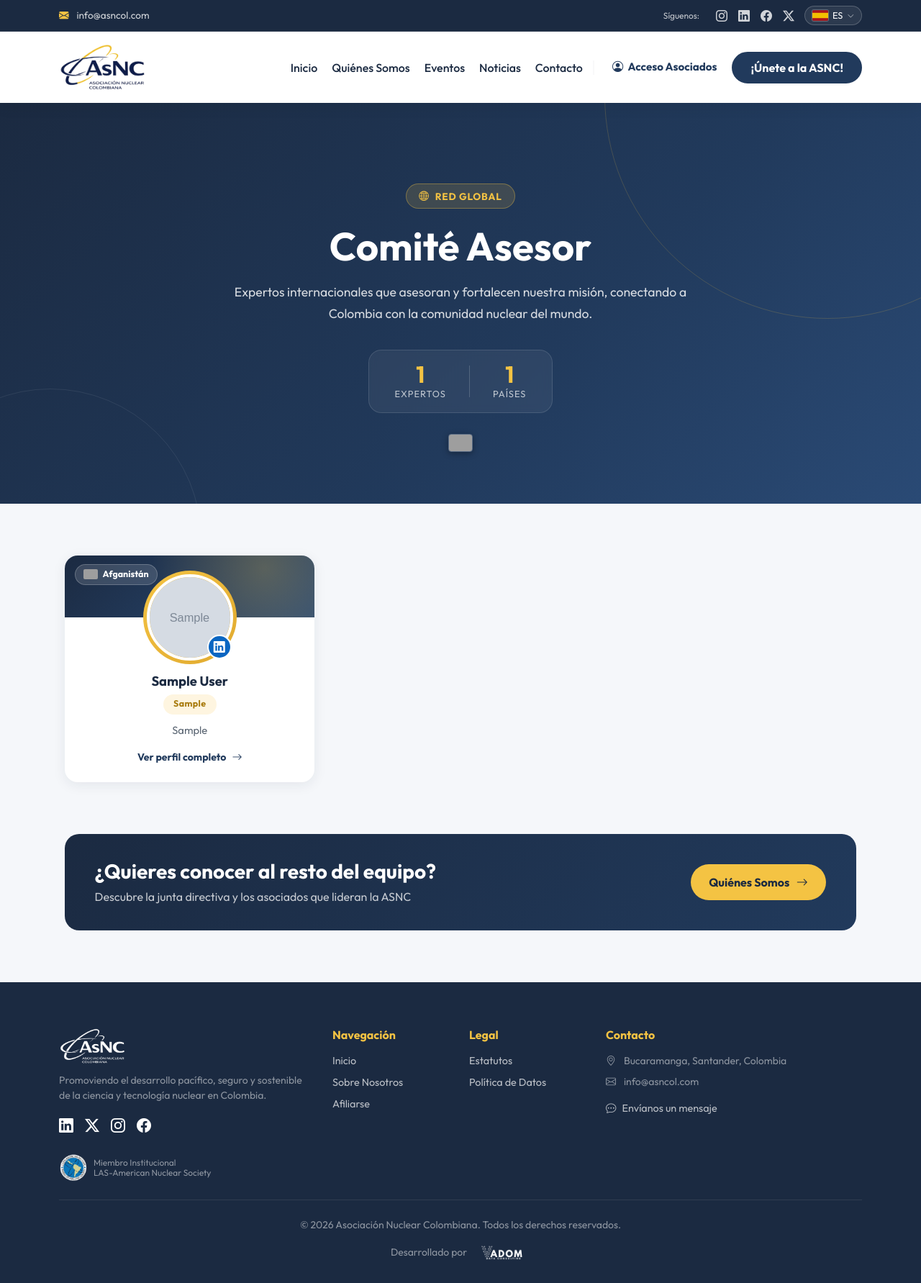
After one commit to Santiago-caicedo/ASNC_WEB, a Django app: page /comite-asesor/ in a window 1280 px wide. The commit adds this page. Shown: the whole page at 72% size. Run offline with Django 5.2, Linux system fonts and the light colour scheme; tables that the repository leaves empty hold one stand-in row (values such as "Sample post"); grey boxes marked "Sample" are stand-in pictures; grey boxes are pictures that could not be loaded.

Commit message:
feat(comite-asesor): página dedicada del Comité Asesor en /comite-asesor/
- Nueva vista AdvisoryCommitteeView con conteo de expertos y países
- Plantilla con hero, banderas, tarjetas y modal de perfil (JSON con escapejs)
- Botón de enlace desde la sección Comité Asesor en Quiénes Somos

Co-Authored-By: Claude Fable 5 <noreply@anthropic.com>

```diff
--- /dev/null
+++ b/website/templates/website/comite_asesor.html
@@ -0,0 +1,525 @@
+{% extends 'base.html' %}
+{% load static %}
+{% load i18n %}
+
+{% block title %}{% trans "Comité Asesor" %}{% endblock %}
+{% block meta_description %}{% trans "Conoce al Comité Asesor de la Asociación Nuclear Colombiana: expertos internacionales que asesoran y fortalecen la misión del gremio nuclear de Colombia." %}{% endblock %}
+{% block og_title %}{% trans "Comité Asesor" %} | ASNC{% endblock %}
+{% block og_description %}{% trans "Expertos internacionales que asesoran y fortalecen nuestra misión." %}{% endblock %}
+
+{% block content %}
+
+<!-- Hero -->
+<section class="advisory-hero">
+    <div class="hero-orbit hero-orbit-1"></div>
+    <div class="hero-orbit hero-orbit-2"></div>
+    <div class="container position-relative">
+        <div class="text-center">
+            <span class="hero-tag reveal"><i class="bi bi-globe2 me-2"></i>{% trans "Red Global" %}</span>
+            <h1 class="hero-title reveal">{% trans "Comité Asesor" %}</h1>
+            <p class="hero-subtitle reveal">
+                {% trans "Expertos internacionales que asesoran y fortalecen nuestra misión, conectando a Colombia con la comunidad nuclear del mundo." %}
+            </p>
+
+            {% if members %}
+            <div class="hero-stats reveal">
+                <div class="stat-item">
+                    <span class="stat-number">{{ members|length }}</span>
+                    <span class="stat-label">{% trans "Expertos" %}</span>
+                </div>
+                <div class="stat-divider"></div>
+                <div class="stat-item">
+                    <span class="stat-number">{{ countries_count }}</span>
+                    <span class="stat-label">{% trans "Países" %}</span>
+                </div>
+            </div>
+
+            <div class="hero-flags reveal">
+                {% for member in members %}
+                {% if member.country %}
+                <img src="{{ member.country_flag_url }}" alt="{{ member.country_name }}"
+                     title="{{ member.country_name }}" class="hero-flag" loading="lazy">
+                {% endif %}
+                {% endfor %}
+            </div>
+            {% endif %}
+        </div>
+    </div>
+</section>
+
+<!-- Members Grid -->
+<section class="advisory-members">
+    <div class="container">
+        {% if members %}
+        <div class="advisory-grid">
+            {% for member in members %}
+            <div class="advisory-card reveal" onclick="openAdvisorModal({{ member.pk }})">
+                <div class="advisory-card-top">
+                    <div class="card-glow"></div>
+                    {% if member.country %}
+                    <span class="card-country-chip">
+                        <img src="{{ member.country_flag_url }}" alt="{{ member.country_name }}" loading="lazy">
+                        {{ member.country_name }}
+                    </span>
+                    {% endif %}
+                </div>
+
+                <div class="advisory-photo-wrap">
+                    <div class="advisory-photo-ring"></div>
+                    {% if member.photo %}
+                    <img src="{{ member.photo.url }}" alt="{{ member.full_name }}" class="advisory-photo">
+                    {% else %}
+                    <div class="advisory-photo-placeholder"><i class="bi bi-person-fill"></i></div>
+                    {% endif %}
+                    {% if member.linkedin_url %}
+                    <a href="{{ member.linkedin_url }}" target="_blank" rel="noopener"
+                       class="advisory-linkedin" onclick="event.stopPropagation()" aria-label="LinkedIn">
+                        <i class="bi bi-linkedin"></i>
+                    </a>
+                    {% endif %}
+                </div>
+
+                <div class="advisory-card-body">
+                    <h3 class="advisory-name">{{ member.full_name }}</h3>
+                    <span class="advisory-position">{{ member.display_position }}</span>
+                    <p class="advisory-profession">{{ member.display_profession }}</p>
+                    <div class="advisory-action">
+                        <span>{% trans "Ver perfil completo" %}</span>
+                        <i class="bi bi-arrow-right"></i>
+                    </div>
+                </div>
+            </div>
+            {% endfor %}
+        </div>
+        {% else %}
+        <div class="advisory-empty">
+            <div class="advisory-empty-icon"><i class="bi bi-globe2"></i></div>
+            <h4>{% trans "Próximamente" %}</h4>
+            <p>{% trans "Conocerás a nuestro Comité Asesor muy pronto" %}</p>
+        </div>
+        {% endif %}
+    </div>
+</section>
+
+<!-- CTA -->
+<section class="advisory-cta">
+    <div class="container">
+        <div class="advisory-cta-card reveal">
+            <div>
+                <h3>{% trans "¿Quieres conocer al resto del equipo?" %}</h3>
+                <p>{% trans "Descubre la junta directiva y los asociados que lideran la ASNC" %}</p>
+            </div>
+            <a href="{% url 'about' %}" class="advisory-cta-btn">
+                <span>{% trans "Quiénes Somos" %}</span>
+                <i class="bi bi-arrow-right"></i>
+            </a>
+        </div>
+    </div>
+</section>
+
+<!-- Modal -->
+<div class="advisor-modal" id="advisorModal" aria-hidden="true">
+    <div class="advisor-modal-overlay" onclick="closeAdvisorModal()"></div>
+    <div class="advisor-modal-dialog" role="dialog" aria-modal="true">
+        <button class="advisor-modal-close" onclick="closeAdvisorModal()" aria-label="{% trans 'Cerrar' %}">
+            <i class="bi bi-x-lg"></i>
+        </button>
+        <div class="advisor-modal-header">
+            <div class="advisor-modal-photo" id="advisorModalPhoto"></div>
+            <div>
+                <span class="advisor-modal-badge" id="advisorModalPosition"></span>
+                <h2 class="advisor-modal-name" id="advisorModalName"></h2>
+                <span class="advisor-modal-country" id="advisorModalCountry"></span>
+                <p class="advisor-modal-profession" id="advisorModalProfession"></p>
+            </div>
+        </div>
+        <div class="advisor-modal-body">
+            <h5 class="advisor-modal-section"><i class="bi bi-briefcase-fill me-2"></i>{% trans "Trayectoria Profesional" %}</h5>
+            <div class="advisor-modal-trajectory" id="advisorModalTrajectory"></div>
+            <a href="#" class="advisor-modal-linkedin" id="advisorModalLinkedIn" target="_blank" rel="noopener">
+                <i class="bi bi-linkedin"></i>
+                <span>{% trans "Ver perfil en LinkedIn" %}</span>
+                <i class="bi bi-box-arrow-up-right"></i>
+            </a>
+        </div>
+    </div>
+</div>
+
+<!-- Member data -->
+<script type="application/json" id="advisorsData">
+[
+{% for member in members %}
+{
+    "id": {{ member.pk }},
+    "name": "{{ member.full_name|escapejs }}",
+    "position": "{{ member.display_position|escapejs }}",
+    "profession": "{{ member.display_profession|escapejs }}",
+    "trajectory": "{{ member.display_trajectory|escapejs }}",
+    "photo": "{% if member.photo %}{{ member.photo.url|escapejs }}{% endif %}",
+    "linkedin": "{{ member.linkedin_url|escapejs }}",
+    "country": "{{ member.country_name|escapejs }}",
+    "flag": "{{ member.country_flag_url|escapejs }}"
+}{% if not forloop.last %},{% endif %}
+{% endfor %}
+]
+</script>
+
+<style>
+/* ===== Hero ===== */
+.advisory-hero {
+    position: relative;
+    overflow: hidden;
+    padding: 7rem 0 4.5rem;
+    background: linear-gradient(135deg, #1B2A41 0%, #213a5c 60%, #2a4a75 100%);
+    color: #fff;
+}
+.hero-orbit {
+    position: absolute;
+    border: 1px solid rgba(244, 195, 67, 0.18);
+    border-radius: 50%;
+    pointer-events: none;
+}
+.hero-orbit-1 { width: 620px; height: 620px; top: -320px; right: -180px; }
+.hero-orbit-2 { width: 420px; height: 420px; bottom: -260px; left: -140px; border-color: rgba(255,255,255,0.08); }
+.hero-tag {
+    display: inline-flex;
+    align-items: center;
+    background: rgba(244, 195, 67, 0.15);
+    color: #f4c343;
+    border: 1px solid rgba(244, 195, 67, 0.35);
+    padding: 0.4rem 1.1rem;
+    border-radius: 50px;
+    font-size: 0.85rem;
+    font-weight: 600;
+    letter-spacing: 0.06em;
+    text-transform: uppercase;
+    margin-bottom: 1.2rem;
+}
+.hero-title {
+    font-size: clamp(2.2rem, 5vw, 3.4rem);
+    font-weight: 800;
+    margin-bottom: 1rem;
+}
+.hero-subtitle {
+    max-width: 640px;
+    margin: 0 auto 2.2rem;
+    font-size: 1.1rem;
+    color: rgba(255, 255, 255, 0.82);
+    line-height: 1.7;
+}
+.hero-stats {
+    display: inline-flex;
+    align-items: center;
+    gap: 2rem;
+    background: rgba(255, 255, 255, 0.06);
+    border: 1px solid rgba(255, 255, 255, 0.12);
+    border-radius: 18px;
+    padding: 1rem 2.2rem;
+    margin-bottom: 1.8rem;
+    backdrop-filter: blur(6px);
+}
+.stat-item { display: flex; flex-direction: column; align-items: center; }
+.stat-number { font-size: 2rem; font-weight: 800; color: #f4c343; line-height: 1.1; }
+.stat-label { font-size: 0.8rem; text-transform: uppercase; letter-spacing: 0.08em; color: rgba(255,255,255,0.7); }
+.stat-divider { width: 1px; height: 44px; background: rgba(255, 255, 255, 0.18); }
+.hero-flags { display: flex; justify-content: center; flex-wrap: wrap; gap: 0.6rem; }
+.hero-flag {
+    width: 34px; height: 25px;
+    object-fit: cover;
+    border-radius: 4px;
+    box-shadow: 0 2px 8px rgba(0, 0, 0, 0.35);
+    border: 1px solid rgba(255, 255, 255, 0.25);
+    transition: transform 0.2s ease;
+}
+.hero-flag:hover { transform: translateY(-4px) scale(1.12); }
+
+/* ===== Grid ===== */
+.advisory-members { padding: 4.5rem 0; background: #F5F7FA; }
+.advisory-grid {
+    display: grid;
+    grid-template-columns: repeat(auto-fill, minmax(280px, 1fr));
+    gap: 1.8rem;
+    max-width: 1100px;
+    margin: 0 auto;
+}
+.advisory-card {
+    background: #fff;
+    border-radius: 18px;
+    overflow: hidden;
+    cursor: pointer;
+    box-shadow: 0 4px 18px rgba(27, 42, 65, 0.08);
+    transition: transform 0.25s ease, box-shadow 0.25s ease;
+    display: flex;
+    flex-direction: column;
+}
+.advisory-card:hover { transform: translateY(-6px); box-shadow: 0 14px 34px rgba(27, 42, 65, 0.16); }
+.advisory-card-top {
+    position: relative;
+    height: 86px;
+    background: linear-gradient(135deg, #1B2A41 0%, #2a4a75 100%);
+}
+.card-glow {
+    position: absolute; inset: 0;
+    background: radial-gradient(circle at 80% 20%, rgba(244, 195, 67, 0.25), transparent 55%);
+}
+.card-country-chip {
+    position: absolute;
+    top: 12px; left: 14px;
+    display: inline-flex;
+    align-items: center;
+    gap: 0.4rem;
+    background: rgba(255, 255, 255, 0.14);
+    border: 1px solid rgba(255, 255, 255, 0.22);
+    color: #fff;
+    font-size: 0.78rem;
+    font-weight: 600;
+    padding: 0.25rem 0.7rem;
+    border-radius: 50px;
+    backdrop-filter: blur(4px);
+}
+.card-country-chip img { width: 20px; height: 14px; object-fit: cover; border-radius: 2px; }
+.advisory-photo-wrap { position: relative; width: 120px; height: 120px; margin: -60px auto 0; }
+.advisory-photo-ring {
+    position: absolute; inset: -5px;
+    border-radius: 50%;
+    background: linear-gradient(135deg, #f4c343, #e0a92e);
+}
+.advisory-photo, .advisory-photo-placeholder {
+    position: relative;
+    width: 120px; height: 120px;
+    border-radius: 50%;
+    object-fit: cover;
+    border: 4px solid #fff;
+}
+.advisory-photo-placeholder {
+    background: #e9edf2;
+    display: flex; align-items: center; justify-content: center;
+    font-size: 3rem; color: #aab4c0;
+}
+.advisory-linkedin {
+    position: absolute;
+    bottom: 2px; right: 2px;
+    width: 34px; height: 34px;
+    border-radius: 50%;
+    background: #0a66c2;
+    color: #fff;
+    display: flex; align-items: center; justify-content: center;
+    font-size: 1rem;
+    border: 2px solid #fff;
+    transition: transform 0.2s ease;
+}
+.advisory-linkedin:hover { transform: scale(1.15); color: #fff; }
+.advisory-card-body {
+    padding: 1.1rem 1.4rem 1.5rem;
+    text-align: center;
+    display: flex; flex-direction: column;
+    flex-grow: 1;
+}
+.advisory-name { font-size: 1.15rem; font-weight: 700; color: #1B2A41; margin-bottom: 0.45rem; }
+.advisory-position {
+    display: inline-block;
+    align-self: center;
+    background: rgba(244, 195, 67, 0.16);
+    color: #a97c0f;
+    font-size: 0.78rem;
+    font-weight: 700;
+    letter-spacing: 0.03em;
+    padding: 0.28rem 0.9rem;
+    border-radius: 50px;
+    margin-bottom: 0.7rem;
+}
+.advisory-profession { font-size: 0.92rem; color: #5b6673; margin-bottom: 1rem; flex-grow: 1; }
+.advisory-action {
+    display: flex; align-items: center; justify-content: center; gap: 0.5rem;
+    color: #213a5c; font-weight: 600; font-size: 0.88rem;
+    transition: gap 0.2s ease;
+}
+.advisory-card:hover .advisory-action { gap: 0.9rem; color: #a97c0f; }
+
+/* ===== Empty state ===== */
+.advisory-empty { text-align: center; padding: 4rem 1rem; color: #5b6673; }
+.advisory-empty-icon {
+    width: 86px; height: 86px;
+    margin: 0 auto 1.2rem;
+    border-radius: 50%;
+    background: rgba(33, 58, 92, 0.08);
+    color: #213a5c;
+    display: flex; align-items: center; justify-content: center;
+    font-size: 2.4rem;
+}
+
+/* ===== CTA ===== */
+.advisory-cta { padding: 0 0 4.5rem; background: #F5F7FA; }
+.advisory-cta-card {
+    max-width: 1100px;
+    margin: 0 auto;
+    background: linear-gradient(135deg, #1B2A41 0%, #213a5c 100%);
+    color: #fff;
+    border-radius: 20px;
+    padding: 2.2rem 2.6rem;
+    display: flex; align-items: center; justify-content: space-between;
+    gap: 1.5rem; flex-wrap: wrap;
+}
+.advisory-cta-card h3 { font-weight: 700; margin-bottom: 0.4rem; }
+.advisory-cta-card p { margin: 0; color: rgba(255, 255, 255, 0.75); }
+.advisory-cta-btn {
+    display: inline-flex; align-items: center; gap: 0.6rem;
+    background: #f4c343; color: #1B2A41;
+    font-weight: 700;
+    padding: 0.8rem 1.6rem;
+    border-radius: 50px;
+    text-decoration: none;
+    transition: transform 0.2s ease, box-shadow 0.2s ease;
+}
+.advisory-cta-btn:hover { transform: translateY(-2px); box-shadow: 0 8px 22px rgba(244, 195, 67, 0.4); color: #1B2A41; }
+
+/* ===== Modal ===== */
+.advisor-modal { position: fixed; inset: 0; z-index: 1060; display: none; }
+.advisor-modal.open { display: block; }
+.advisor-modal-overlay { position: absolute; inset: 0; background: rgba(15, 23, 36, 0.72); backdrop-filter: blur(4px); }
+.advisor-modal-dialog {
+    position: relative;
+    max-width: 620px;
+    margin: 5vh auto;
+    max-height: 90vh;
+    overflow-y: auto;
+    background: #fff;
+    border-radius: 20px;
+    animation: advisorModalIn 0.28s ease;
+}
+@keyframes advisorModalIn { from { opacity: 0; transform: translateY(24px); } to { opacity: 1; transform: none; } }
+.advisor-modal-close {
+    position: absolute; top: 14px; right: 14px;
+    width: 38px; height: 38px;
+    border: none; border-radius: 50%;
+    background: rgba(255, 255, 255, 0.18);
+    color: #fff; font-size: 1rem;
+    display: flex; align-items: center; justify-content: center;
+    cursor: pointer; z-index: 2;
+}
+.advisor-modal-header {
+    display: flex; align-items: center; gap: 1.4rem;
+    padding: 2rem 2rem 1.5rem;
+    background: linear-gradient(135deg, #1B2A41 0%, #2a4a75 100%);
+    color: #fff;
+    border-radius: 20px 20px 0 0;
+    flex-wrap: wrap;
+}
+.advisor-modal-photo {
+    width: 110px; height: 110px;
+    border-radius: 50%;
+    background-size: cover; background-position: center;
+    background-color: #e9edf2;
+    border: 4px solid #f4c343;
+    flex-shrink: 0;
+}
+.advisor-modal-badge {
+    display: inline-block;
+    background: rgba(244, 195, 67, 0.2);
+    color: #f4c343;
+    font-size: 0.75rem; font-weight: 700;
+    letter-spacing: 0.05em; text-transform: uppercase;
+    padding: 0.25rem 0.8rem;
+    border-radius: 50px;
+    margin-bottom: 0.5rem;
+}
+.advisor-modal-name { font-size: 1.45rem; font-weight: 800; margin-bottom: 0.3rem; }
+.advisor-modal-country {
+    display: inline-flex; align-items: center; gap: 0.45rem;
+    font-size: 0.9rem; color: rgba(255, 255, 255, 0.85);
+    margin-bottom: 0.3rem;
+}
+.advisor-modal-country img { width: 22px; height: 16px; object-fit: cover; border-radius: 3px; }
+.advisor-modal-profession { margin: 0; color: rgba(255, 255, 255, 0.75); font-size: 0.95rem; }
+.advisor-modal-body { padding: 1.8rem 2rem 2.2rem; }
+.advisor-modal-section { font-weight: 700; color: #1B2A41; margin-bottom: 1rem; }
+.advisor-modal-trajectory { color: #45505c; line-height: 1.8; white-space: pre-line; margin-bottom: 1.6rem; }
+.advisor-modal-linkedin {
+    display: inline-flex; align-items: center; gap: 0.6rem;
+    background: #0a66c2; color: #fff;
+    font-weight: 600;
+    padding: 0.7rem 1.4rem;
+    border-radius: 50px;
+    text-decoration: none;
+    transition: transform 0.2s ease;
+}
+.advisor-modal-linkedin:hover { transform: translateY(-2px); color: #fff; }
+
+/* ===== Reveal animation ===== */
+.reveal { opacity: 0; transform: translateY(22px); transition: opacity 0.6s ease, transform 0.6s ease; }
+.reveal.visible { opacity: 1; transform: none; }
+
+@media (max-width: 576px) {
+    .advisory-hero { padding: 5.5rem 0 3.5rem; }
+    .hero-stats { gap: 1.2rem; padding: 0.8rem 1.4rem; }
+    .advisor-modal-dialog { margin: 3vh 0.8rem; }
+    .advisor-modal-header { padding: 1.6rem 1.4rem 1.2rem; }
+    .advisor-modal-body { padding: 1.4rem 1.4rem 1.8rem; }
+    .advisory-cta-card { padding: 1.8rem 1.5rem; }
+}
+</style>
+
+<script>
+(function () {
+    // Reveal on scroll
+    var observer = new IntersectionObserver(function (entries) {
+        entries.forEach(function (entry) {
+            if (entry.isIntersecting) {
+                entry.target.classList.add('visible');
+                observer.unobserve(entry.target);
+            }
+        });
+    }, { threshold: 0.12 });
+    document.querySelectorAll('.reveal').forEach(function (el) { observer.observe(el); });
+})();
+
+var advisorsData = JSON.parse(document.getElementById('advisorsData').textContent);
+
+function openAdvisorModal(id) {
+    var member = advisorsData.find(function (m) { return m.id === id; });
+    if (!member) return;
+
+    var photo = document.getElementById('advisorModalPhoto');
+    photo.style.backgroundImage = member.photo ? 'url("' + member.photo + '")' : 'none';
+
+    document.getElementById('advisorModalName').textContent = member.name;
+    document.getElementById('advisorModalPosition').textContent = member.position;
+    document.getElementById('advisorModalProfession').textContent = member.profession;
+    document.getElementById('advisorModalTrajectory').textContent = member.trajectory;
+
+    var countryEl = document.getElementById('advisorModalCountry');
+    if (member.country) {
+        countryEl.innerHTML = '';
+        var flag = document.createElement('img');
+        flag.src = member.flag;
+        flag.alt = member.country;
+        countryEl.appendChild(flag);
+        countryEl.appendChild(document.createTextNode(member.country));
+        countryEl.style.display = 'inline-flex';
+    } else {
+        countryEl.style.display = 'none';
+    }
+
+    var linkedinBtn = document.getElementById('advisorModalLinkedIn');
+    if (member.linkedin) {
+        linkedinBtn.href = member.linkedin;
+        linkedinBtn.style.display = 'inline-flex';
+    } else {
+        linkedinBtn.style.display = 'none';
+    }
+
+    document.getElementById('advisorModal').classList.add('open');
+    document.body.style.overflow = 'hidden';
+}
+
+function closeAdvisorModal() {
+    document.getElementById('advisorModal').classList.remove('open');
+    document.body.style.overflow = '';
+}
+
+document.addEventListener('keydown', function (e) {
+    if (e.key === 'Escape') closeAdvisorModal();
+});
+</script>
+
+{% endblock %}
--- a/website/urls.py
+++ b/website/urls.py
@@ -1,6 +1,6 @@
 from django.urls import path
 from .views import (
-    HomeView, AboutView, EventsView, PowerPointTemplateView,
+    HomeView, AboutView, AdvisoryCommitteeView, EventsView, PowerPointTemplateView,
     PrivacyPolicyView, NewsListView, NewsCategoryDetailView,
     NewsDetailView, ContactView,
 )
@@ -8,6 +8,7 @@ from .views import (
 urlpatterns = [
     path('', HomeView.as_view(), name='home'),
     path('quienes-somos/', AboutView.as_view(), name='about'),
+    path('comite-asesor/', AdvisoryCommitteeView.as_view(), name='advisory_committee'),
     path('eventos/', EventsView.as_view(), name='events'),
     path('contacto/', ContactView.as_view(), name='contact'),
     path('noticias/', NewsListView.as_view(), name='public_news_list'),
--- a/website/views.py
+++ b/website/views.py
@@ -53,6 +53,24 @@ class AboutView(ListView):
         context['international_members'] = FeaturedMember.objects.filter(
             is_active=True, is_international=True
         ).order_by('display_order', 'full_name')
+        return context
+
+
+class AdvisoryCommitteeView(ListView):
+    """Página dedicada al Comité Asesor internacional"""
+    model = FeaturedMember
+    template_name = 'website/comite_asesor.html'
+    context_object_name = 'members'
+
+    def get_queryset(self):
+        return FeaturedMember.objects.filter(
+            is_active=True, is_international=True
+        ).order_by('display_order', 'full_name')
+
+    def get_context_data(self, **kwargs):
+        context = super().get_context_data(**kwargs)
+        countries = {m.country for m in context['members'] if m.country}
+        context['countries_count'] = len(countries)
         return context
 
 
```
Also changed, not shown: website/templates/website/about.html (+31 -0 lines).
